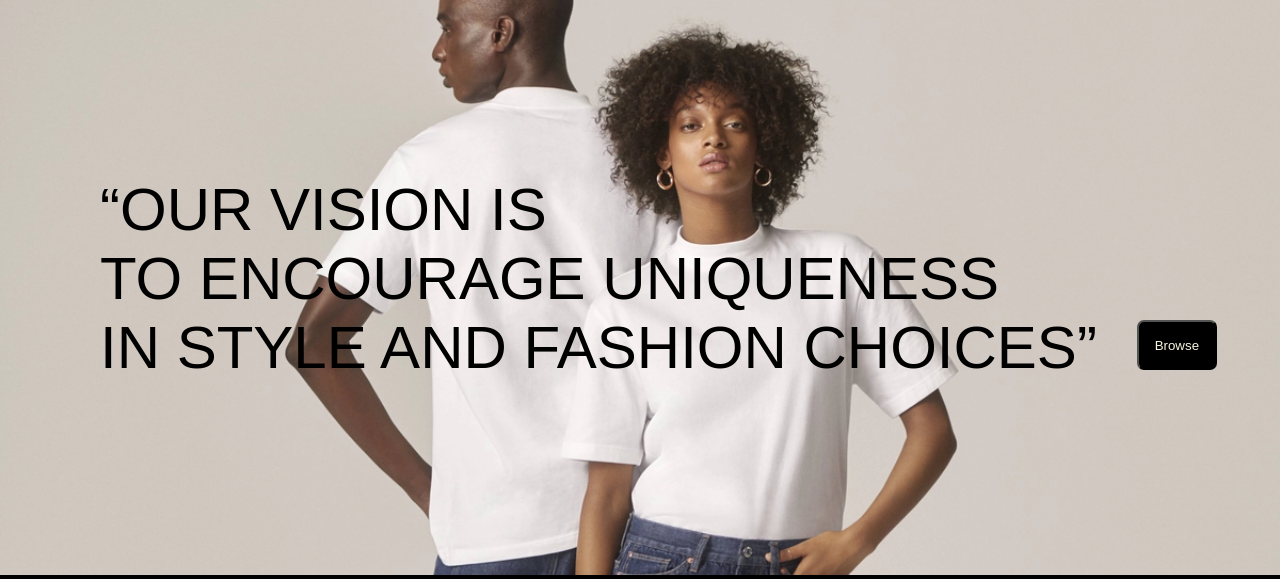
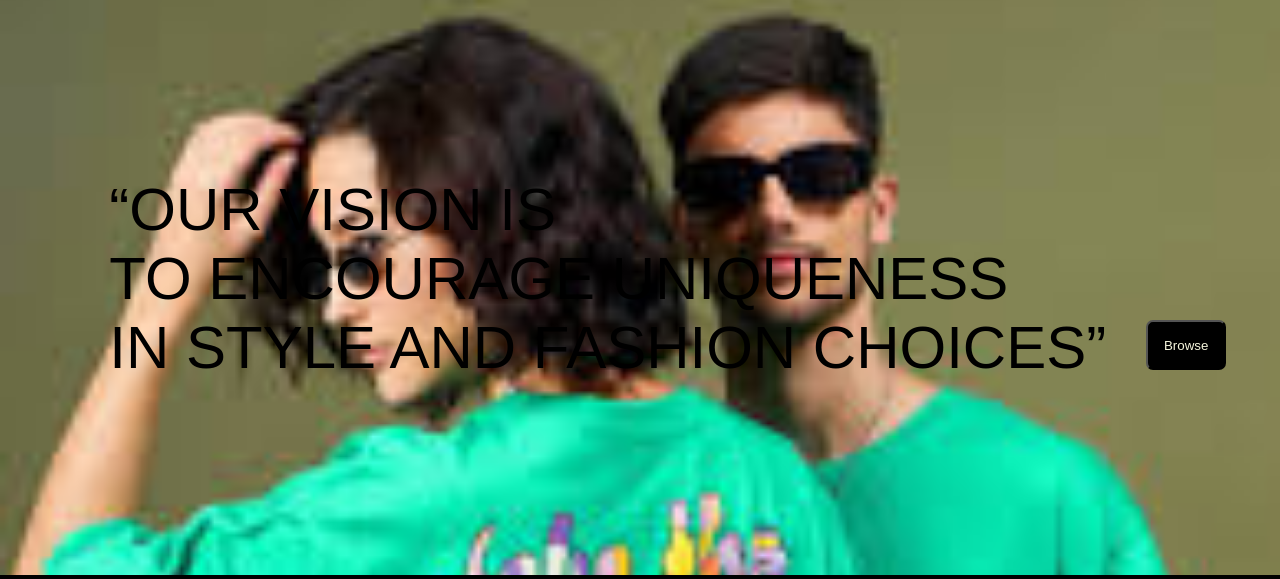
Before and after one commit to akulalokesh123/NEUTRITHREADS, a plain HTML site: page index.html in a window 1280 px wide. Shown: the part 75-654 px from the top of the page. Drawn offline with Linux system fonts and the light colour scheme.

Commit message:
Update index.html

```diff
--- a/index.html
+++ b/index.html
@@ -52,7 +52,7 @@
                 </div>
             </div>
         </header>
-        <div class="hero-section">
+        <div class="hero-section "style="background-image: url('img/shirt2.jpeg');">>
 
             <div class="hero-msg">
 
```
